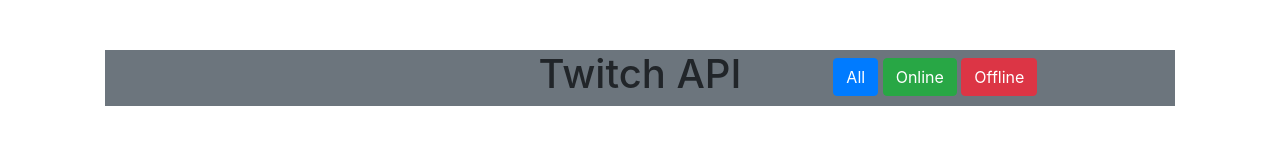
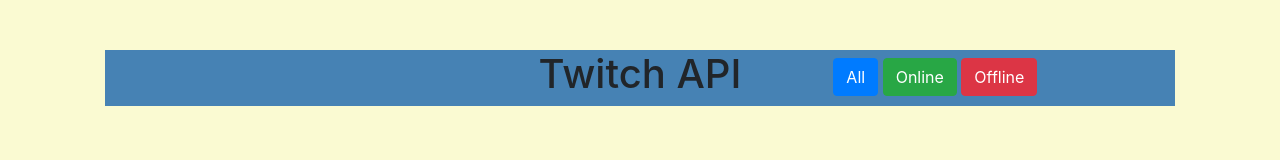
Before and after one commit to glafrange/Twitch-API-App, a plain HTML site: page index.html in a window 1280 px wide. Drawn offline with Linux system fonts and the light colour scheme; no server answers.

Commit message:
changed styles

```diff
--- a/css/styles.css
+++ b/css/styles.css
@@ -3,8 +3,13 @@
   height: 10%;
 }
 
+body {
+  background-color: lightgoldenrodyellow
+}
+
 p {
   display: inline;
+  font-size: 20px;
 }
 
 .btn {
@@ -26,3 +31,7 @@
 .hide {
   display: none;
 }
+
+.stream-header {
+  background-color: steelblue
+}
--- a/index.html
+++ b/index.html
@@ -6,7 +6,7 @@
   </head>
   <body>
     <div class="container">
-      <div class='bg bg-secondary row'>
+      <div class='row stream-header'>
         <div class="col-sm"></div>
         <div class="col-sm">
           <h1 class="text-center">Twitch API</h1>
--- a/js/main.js
+++ b/js/main.js
@@ -33,7 +33,7 @@
   const streamsEl = document.querySelector('.streamList');
   for(let i=0; i < streamKeys.length; i++) {
     let stream = streams[streamKeys[i]];
-    streamsEl.innerHTML += "<div class='bg border border-dark row " + (stream.response.isOnline ? 'bg-success' : 'bg-danger') + "' id='" + streamKeys[i] + "'><img src=" + stream.response.logo + ">" + "<p>" + "<a href='https://twitch.tv/" + stream.name + "'/>" + stream.name + "</a>" + " : " + stream.response.status + "</p></div>";
+    streamsEl.innerHTML += "<div class='bg border border-dark row " + (stream.response.isOnline ? 'bg-success' : 'bg-danger') + "' id='" + streamKeys[i] + "'><img src=" + stream.response.logo + ">" + "<h4>" + "<a href='https://twitch.tv/" + stream.name + "'/>" + stream.name + "</a>" + " : " + "</h4>" + "<p>" + stream.response.status + "</p></div>";
   }
 }
 
```
